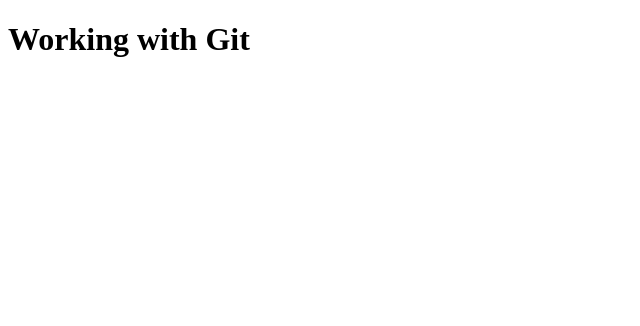
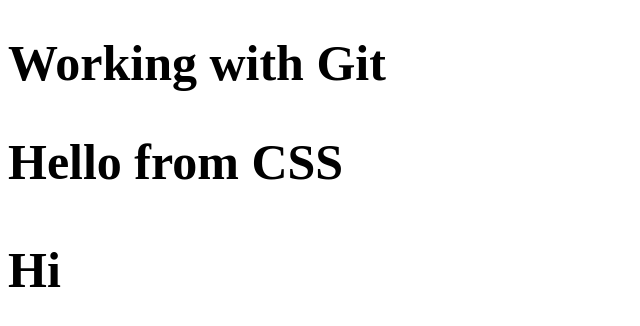
Before and after one commit to elizabethpudim/lesson4, a plain HTML site: page index.html in a window 1280 px wide. Shown: the whole page, without its empty margins (0-640 px from the left). Drawn offline with Linux system fonts and the light colour scheme.

Commit message:
create css

```diff
--- /dev/null
+++ b/css/style.css
@@ -0,0 +1,3 @@
+h3{
+	font-size: 50px;
+}
--- a/index.html
+++ b/index.html
@@ -3,8 +3,16 @@
 <head>
 	<title>Document</title>
 	<meta charset="utf-8">
+	<style >
+		h2{
+			font-size: 50px;
+		}
+	</style>
+	<link rel="stylesheet" href="css/style.css">
 </head>
 <body>
-	<h1>Working with Git</h1>
+	<h1 style="font-size: 50px">Working with Git</h1>
+	<h2>Hello from CSS</h2>
+	<h3>Hi</h3>
 </body>
 </html>
```
